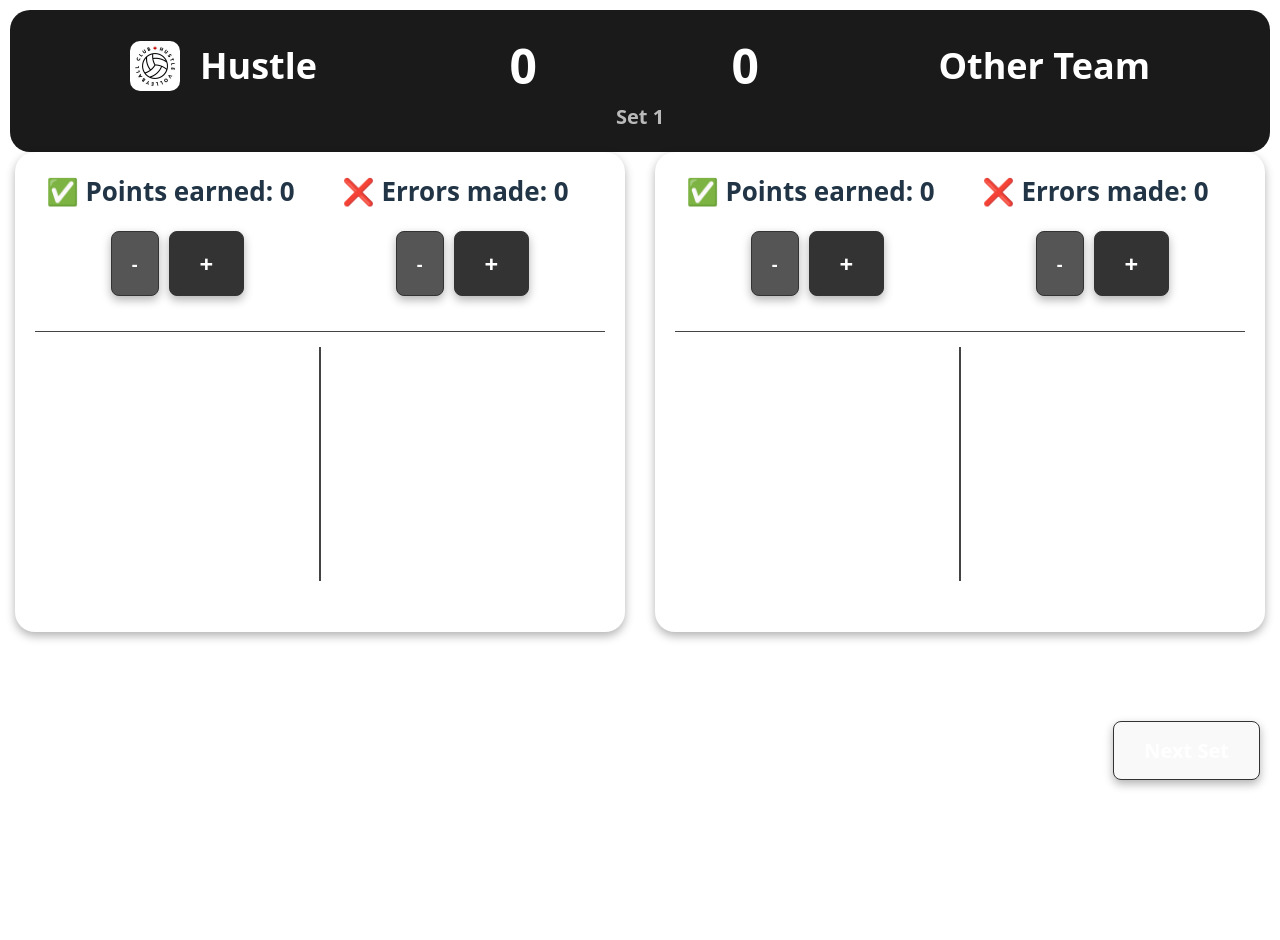
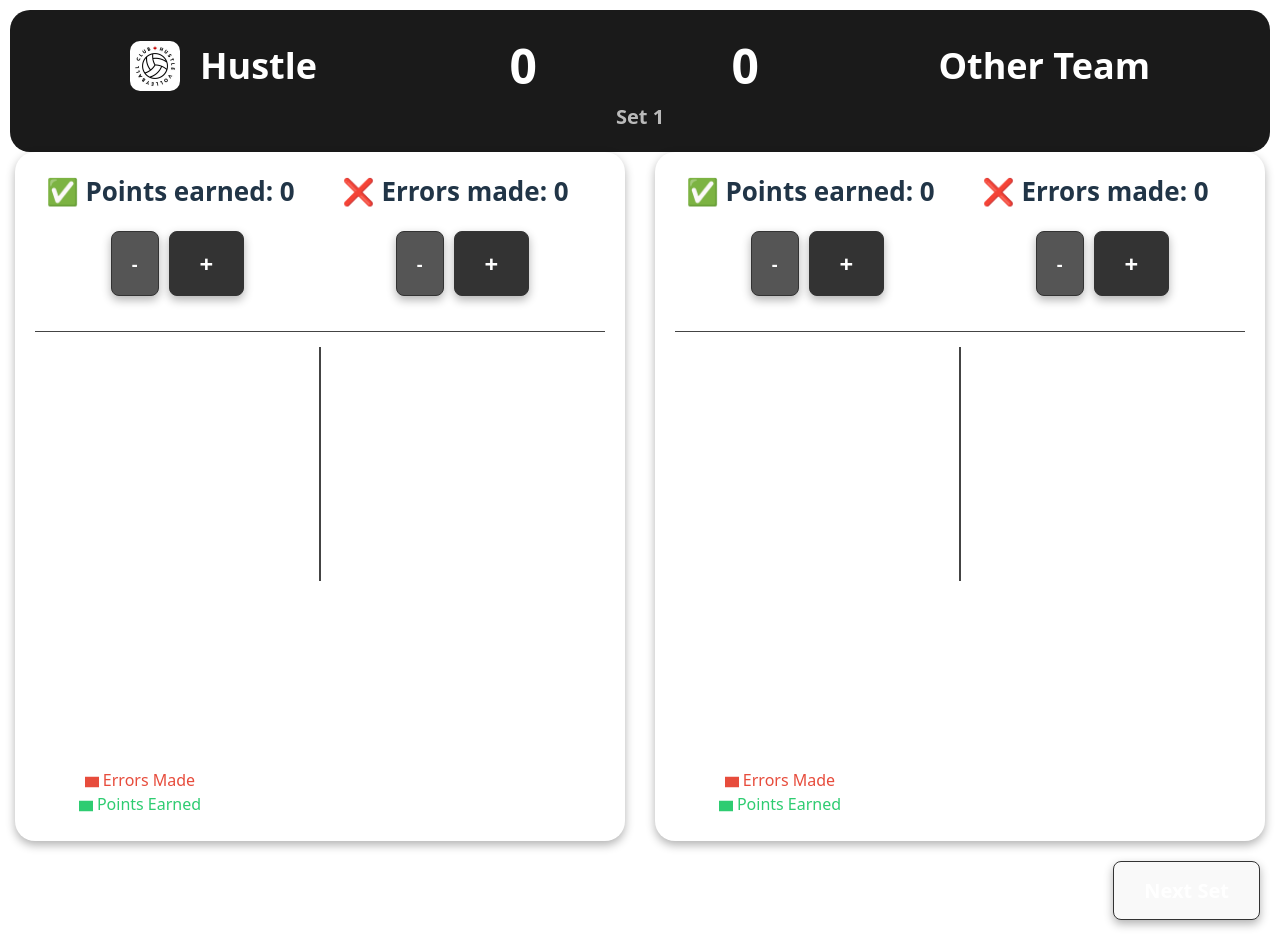
Before and after one commit to jrosario0225/volleyball-tracker, a React (Vite) app: page / in a window 1280 px wide. Before the commit the page ends 800 px from the top, so only its background shows below. Built offline with nearby package versions, Linux system fonts and the light colour scheme.

Commit message:
added pie chart and will fix this up in the morning

```diff
--- a/src/components/desktop/TeamSection.jsx
+++ b/src/components/desktop/TeamSection.jsx
@@ -1,5 +1,6 @@
 import React from 'react';
 import "./TeamSection.css";
+import EffectivePieChart from '../shared/EffectivePieChart';
 
 
 // DESKTOP TeamSection
@@ -72,10 +73,10 @@ function TeamSection({ earned, errors,
                     <p className='stat-line'>FB Out: {errorStats.freeBallOut}</p>
                     <p className='stat-line'>FB Drop: {errorStats.freeBallDrop}</p>
                 </div>
+            </div>
 
+            <EffectivePieChart earned={earned} errors={errors} />
 
-
-            </div>
         </div>
     )
 }
--- /dev/null
+++ b/src/components/shared/EffectivePieChart.jsx
@@ -0,0 +1,37 @@
+import React from "react";
+import { PieChart, Pie, Cell, Legend, Tooltip } from "recharts"
+
+function EffectivePieChart({earned, errors}) {
+    const total = earned + errors
+
+    const data = [
+        { name: "Points Earned", value: total === 0 ? 0 : Math.round((earned / total) * 100)},
+        { name: "Errors Made", value: total === 0 ? 0 : Math.round((errors / total) * 100)}
+    ]
+
+    const COLORS = ["#2ecc71", "#e74c3c"]
+
+    return (
+        <div className="pie-chart-container">
+            <PieChart width={220} height={220}>
+                <Pie
+                data={data}
+                cx={105}
+                cy={100}
+                innerRadius={55}
+                outerRadius={80}
+                dataKey="value"
+                >
+
+                    {data.map((entry, index) => (
+                        <Cell key={index} fill={COLORS[index]} />
+                    ))}
+                </Pie>
+                <Tooltip formatter={(value) => `${value}%`} />
+                <Legend />
+            </PieChart>
+        </div>
+    )
+}
+
+export default EffectivePieChart;
```
